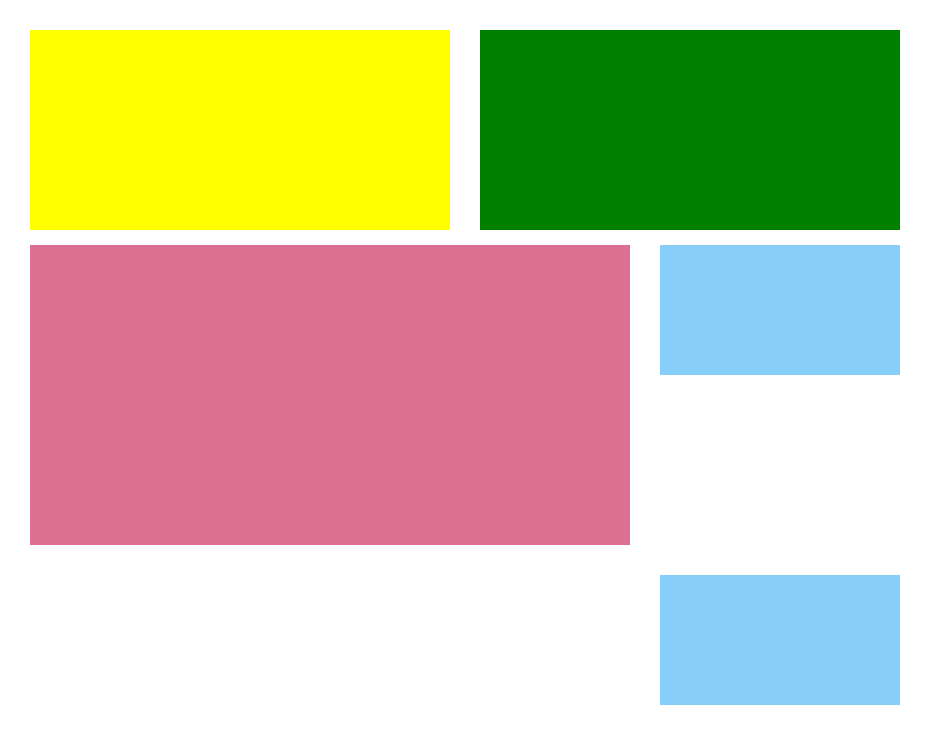
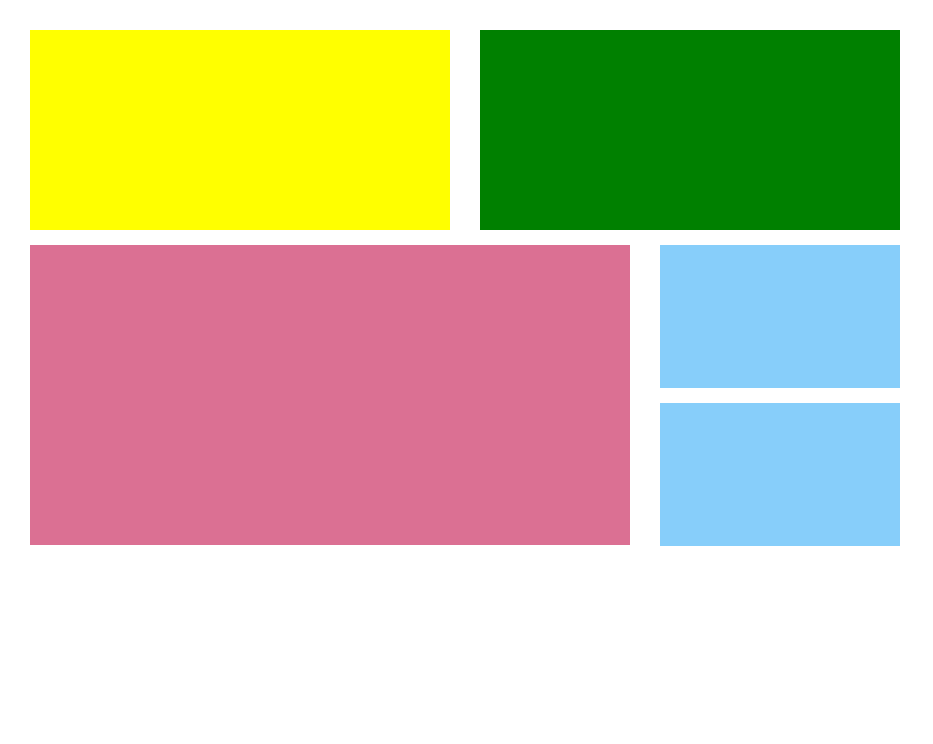
Before and after one commit to YaraPolk/Home_work3, a plain HTML site: page index.html in a window 1280 px wide. Shown: the whole page, without its empty margins (0-933 px from the left). Drawn offline with Linux system fonts and the light colour scheme.

Commit message:
Задание1 исправленное

```diff
--- a/css/main.css
+++ b/css/main.css
@@ -37,10 +37,10 @@
     margin: 15px;
 }
 
-#b4, #b5 {
+#b6, #b5 {
     background-color: lightskyblue;
     width: 240px;
-    height: 130px;
+    height: 143px;
     margin: 15px;
 }
 #b5 {
--- a/index.html
+++ b/index.html
@@ -14,8 +14,10 @@
     </div>
     <div class="boby-block block2">
         <div id="b3"></div>
-        <div id="b4"></div>
-        <div id="b5"></div>
+        <div id="b4">
+            <div id="b5"></div>
+            <div id="b6"></div>
+        </div>
     </div>
 </body>
 </html>
```
